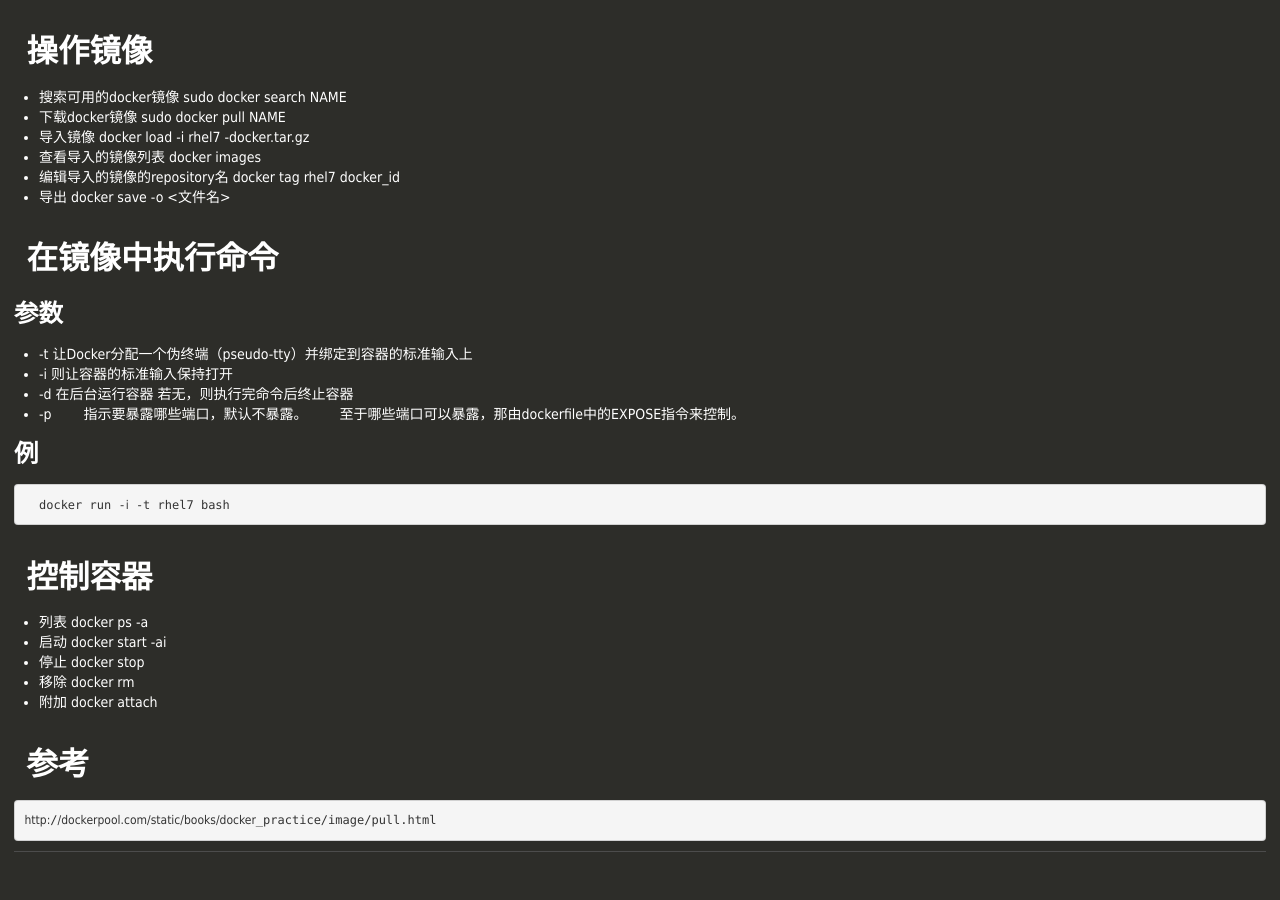
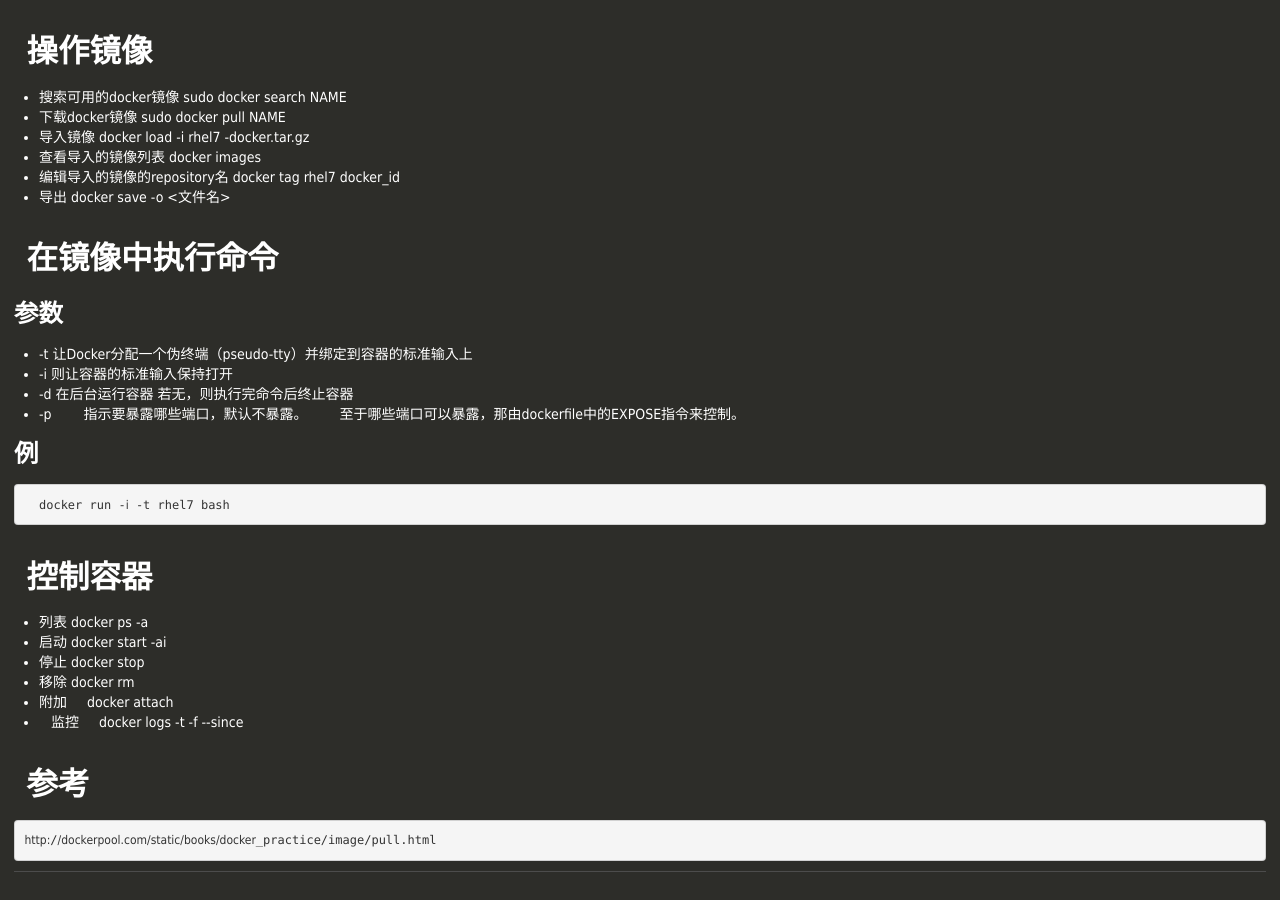
Before and after one commit to will-beta/will-beta.github.io, a Jekyll site: the page built from _posts/2015-10-24-linux-virtualization.md, in a window 1280 px wide and 900 px high, scrolled down 3379 px. Built offline with Jekyll 4.4.1, drawn with Linux system fonts in a browser that asks for light colours; nearby versions of some CDN libraries; comment, search, counter and statistics services are not loaded; a style sheet for code colours, icons or effects is not loaded.

Commit message:
Update 2015-10-24-linux-virtualization.md

```diff
--- a/_posts/2015-10-24-linux-virtualization.md
+++ b/_posts/2015-10-24-linux-virtualization.md
@@ -242,9 +242,9 @@ docker：轻量级的虚拟化程序
 *    移除
       docker rm
 *    附加
-      docker attach
-
-
+      docker attach
+*    监控
+      docker logs -t -f <container name> --since <datetime>
 
 参考
 ------------------------------------------
```
